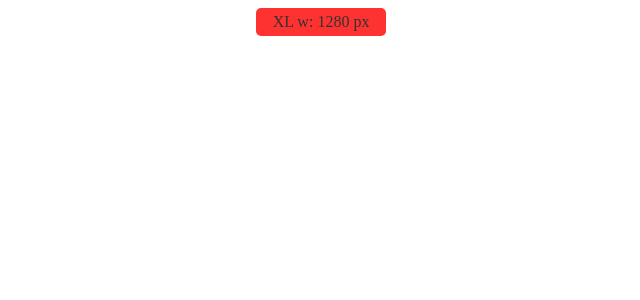
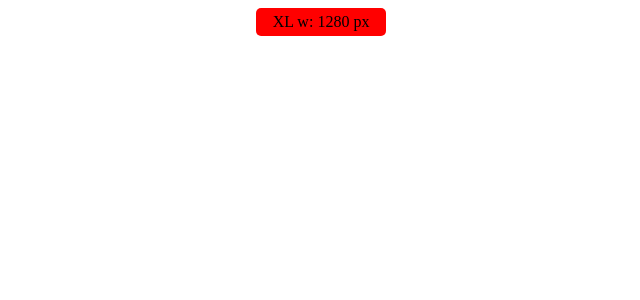
Before and after one commit to evgenykrivov/Layout-App, a Next.js app: page /components/WidgetSize in a window 1280 px wide. Shown: the top 300 px of the page, without its empty margins (319-959 px from the left). Built offline with nearby package versions, Linux system fonts and the light colour scheme.

Commit message:
Rafact project

```diff
--- a/pages/components/WidgetSize/WidgetSize.js
+++ b/pages/components/WidgetSize/ViewPort.js
@@ -1,19 +1,20 @@
-import styles from "./WidgetSize.module.css"
+import styles from "./ViewPort.module.css"
 import { useState, useEffect } from "react"
 
 const ScreenWidth = () => {
   const [ width, setWidth ] = useState(0)
 
+  const handleResize = () => {
+    setWidth(window.innerWidth)
+  }
+
   useEffect(() => {
-    const handleResize = () => {
-      setWidth(window.innerWidth)
-    }
     handleResize()
     window.addEventListener("resize", handleResize)
     return () => window.removeEventListener("resize", handleResize)
   }, [])
 
-  return <p className={ styles.components }>: { width } px</p>
+  return <p className={ styles.ViewPort }>: { width } px</p>
 }
 
 export default ScreenWidth
--- a/pages/components/WidgetSize/WidgetSize.module.css
+++ b/pages/components/WidgetSize/ViewPort.module.css
@@ -1,4 +1,4 @@
-.components {
+.ViewPort {
     display: flex;
     position: absolute;
     min-width: 100px;
@@ -9,45 +9,44 @@
     transform: translate(-50%);
     border-radius: 5px;
     padding: 5px 15px;
-    opacity: 0.8;
 }
 
 @media screen and (1200px < width) {
-    .components::before {
+    .ViewPort::before {
         content: "XL w";
     }
 
-    .components {
+    .ViewPort {
         background-color: red;
     }
 }
 
 @media screen and (768px < width <= 1200px) {
-    .components::before {
+    .ViewPort::before {
         content: "X w";
     }
 
-    .components {
+    .ViewPort {
         background-color: orange;
     }
 }
 
 @media screen and (400px < width <= 768px) {
-    .components::before {
+    .ViewPort::before {
         content: "M w";
     }
 
-    .components {
+    .ViewPort {
         background-color: yellow;
     }
 }
 
 @media screen and (width <= 400px) {
-    .components::before {
+    .ViewPort::before {
         content: "S w";
     }
 
-    .components {
+    .ViewPort {
         background-color: greenyellow;
     }
 }
--- a/pages/components/WidgetSize/index.js
+++ b/pages/components/WidgetSize/index.js
@@ -1 +1 @@
-export { default } from "./WidgetSize"
+export { default } from "./ViewPort"
```
